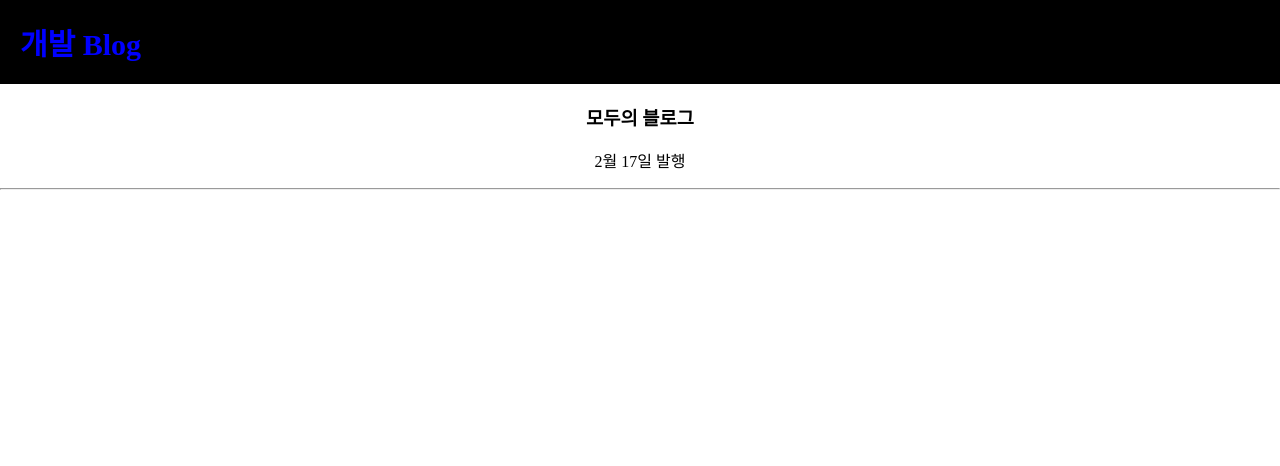
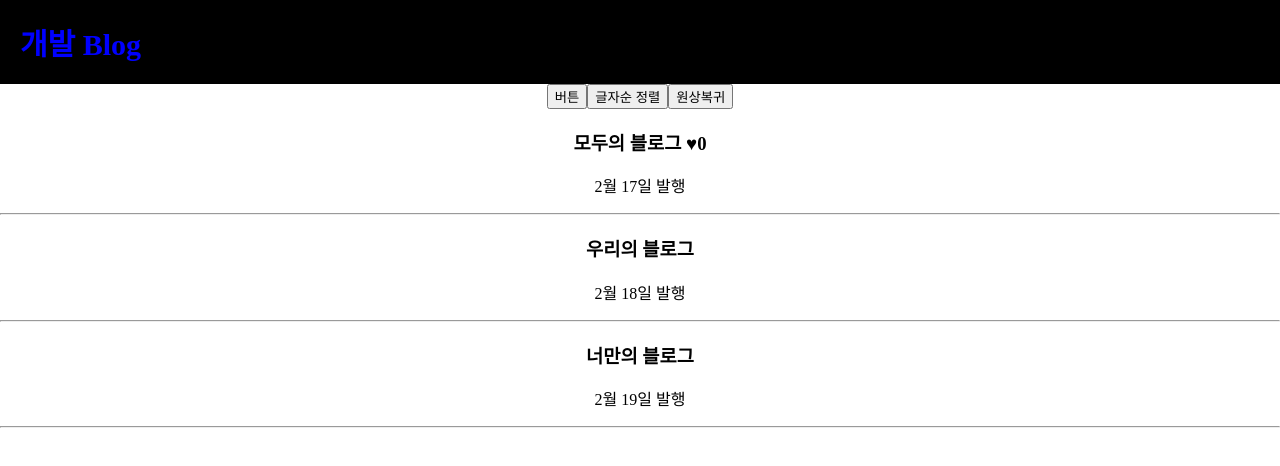
Before and after one commit to NellDora/react_practice, a React (Create React App) app: page / in a window 1280 px wide. Shown: the top 466 px of the page. Built offline with nearby package versions, Linux system fonts and the light colour scheme.

Commit message:
react state값 변경

```diff
--- a/src/App.js
+++ b/src/App.js
@@ -5,7 +5,7 @@ import React, {useState} from 'react';
 
 function App() {
 
-  let [글제목, 글제목변경] = useState(['모두의 블로그','우리의 블로그']);
+  let [글제목, 글제목변경] = useState(['모두의 블로그','우리의 블로그','너만의 블로그']);
   let [글제목2, 글제목변경2] = useState('너만의 블로그');
   //ES6 destructuring 문법 => array,object에 있던 자료를 변수에 쉽게 담고 싶을 때
   // state 변수대신 쓰는 데이터 저장공간
@@ -13,10 +13,28 @@ function App() {
   // state는 변경되면 HTML이 자동으로 재랜더링이 된다.
   let posts = '나만의 블로그';
 
+  let [따봉,따봉변경] =useState(0);
+
 
   let styleTest ={color:'blue', fontSize:'30px'}
   function 함수(){
     return 100
+  }
+
+  function 제목변경(){
+    var newArray = [...글제목];
+    newArray[0] ="너와나의 블로그";
+    글제목변경(newArray);
+  }
+
+  function 글자순_정렬(){
+    var newArray =[...글제목];
+    newArray.sort();
+    글제목변경(newArray);
+  }
+  function 원상복귀(){
+    var newArray =['모두의 블로그','우리의 블로그','너만의 블로그'];
+    글제목변경(newArray);
   }
 
   return (
@@ -24,14 +42,28 @@ function App() {
       <div className="black-nav">
         <div style={styleTest}>개발 Blog</div>
       </div>
+      <button onClick={제목변경}>버튼</button>
+      <button onClick={글자순_정렬}>글자순 정렬</button>
+      <button onClick={원상복귀}>원상복귀</button>
       <div className='list'>
-        <h3>{글제목[0]}</h3>
+        <h3>{글제목[0]} <span onClick={()=>{따봉변경(따봉+1)}}>♥</span>{따봉}</h3>
         <p>2월 17일 발행</p>
+        <hr/>
+      </div>
+      <div className='list'>
+        <h3>{글제목[1]}</h3>
+        <p>2월 18일 발행</p>
+        <hr/>
+      </div>
+      <div className='list'>
+        <h3>{글제목[2]}</h3>
+        <p>2월 19일 발행</p>
         <hr/>
       </div>
 
     </div>
   );
 }
-
+/* 터미널에 뜨는warning -> eslint가 잡아주는 문법체크사항
+*/
 export default App;
```
